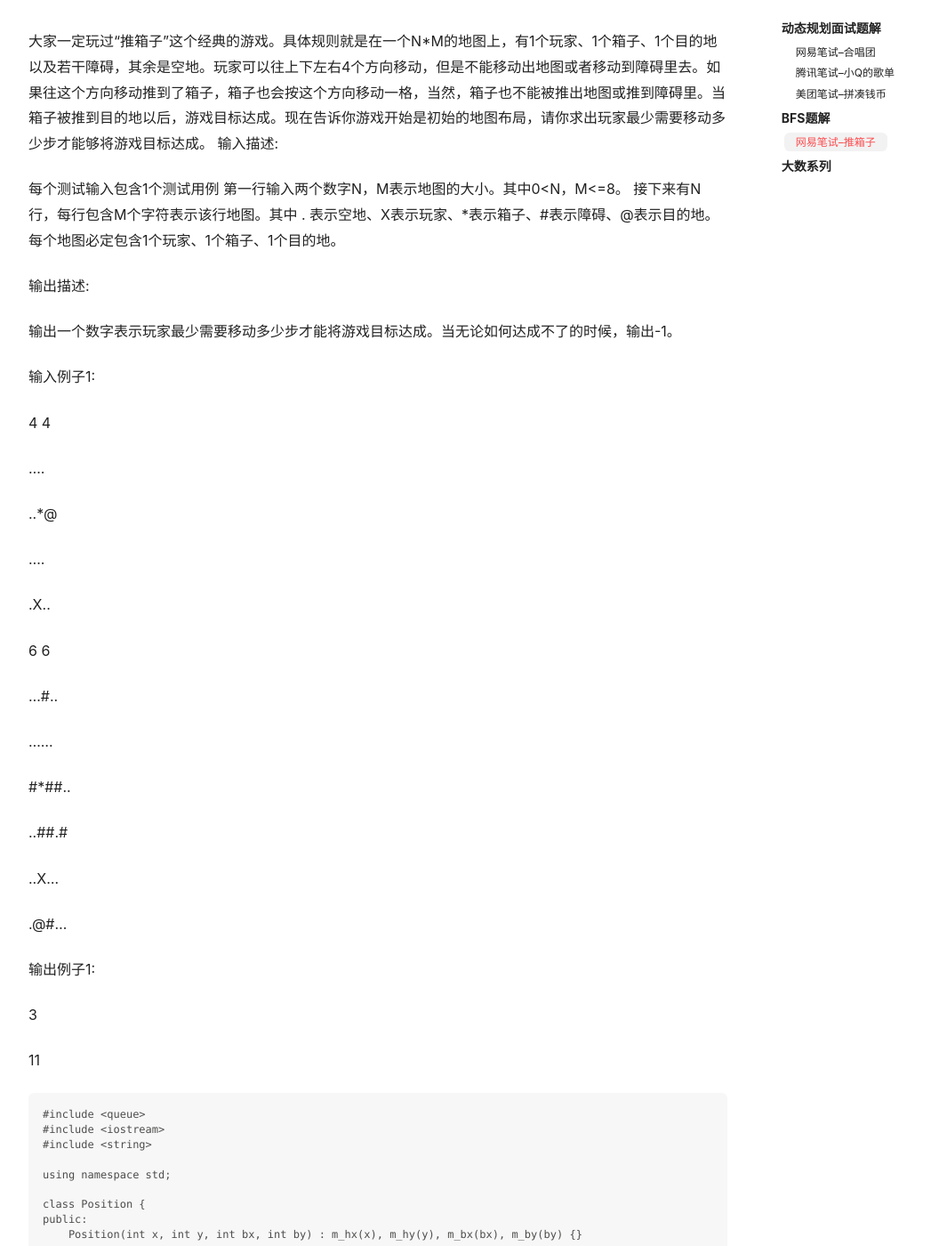
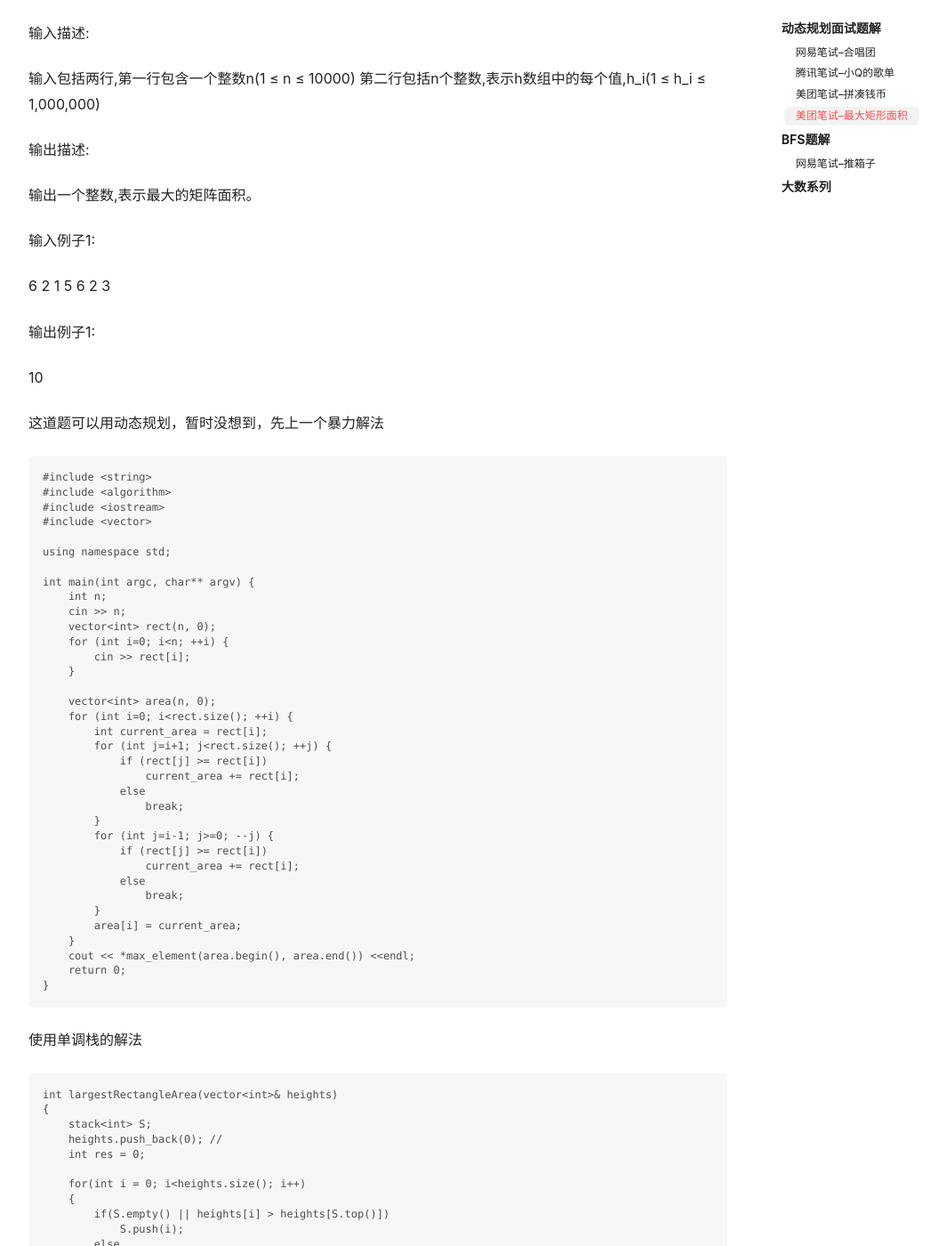
Before and after one commit to WingsGo/WingsGo.github.io, a Jekyll site: the page built from _posts/2018-09-03-interview-programming.md, in a window 1280 px wide and 1400 px high, scrolled down 4319 px. Shown: the whole window at 89% size, without its empty margins (105-1170 px from the left). Built offline with Jekyll 4.4.1, drawn with Linux system fonts in a browser that asks for light colours; nearby versions of some CDN libraries; comment, search, counter and statistics services are not loaded; some of the changed text lies outside the part shown.

Commit message:
added stack solution

```diff
--- a/_posts/2018-09-03-interview-programming.md
+++ b/_posts/2018-09-03-interview-programming.md
@@ -194,6 +194,100 @@ tags:
 	    return 0;
 	}
 
+### 美团笔试--最大矩形面积
+
+
+给定一组非负整数组成的数组h，代表一组柱状图的高度，其中每个柱子的宽度都为1。 在这组柱状图中找到能组成的最大矩形的面积（如图所示）。 入参h为一个整型数组，代表每个柱子的高度，返回面积的值。
+
+
+输入描述:
+
+输入包括两行,第一行包含一个整数n(1 ≤ n ≤ 10000)
+第二行包括n个整数,表示h数组中的每个值,h_i(1 ≤ h_i ≤ 1,000,000)
+
+
+
+输出描述:
+
+输出一个整数,表示最大的矩阵面积。
+
+
+输入例子1:
+
+6
+2 1 5 6 2 3
+
+
+输出例子1:
+
+10
+
+
+
+这道题可以用动态规划，暂时没想到，先上一个暴力解法
+
+
+    #include <string>
+	#include <algorithm>
+	#include <iostream>
+	#include <vector>
+
+	using namespace std;
+
+	int main(int argc, char** argv) {
+	    int n;
+	    cin >> n;
+	    vector<int> rect(n, 0);
+	    for (int i=0; i<n; ++i) {
+	        cin >> rect[i];
+	    }
+
+	    vector<int> area(n, 0);
+	    for (int i=0; i<rect.size(); ++i) {
+	        int current_area = rect[i];
+	        for (int j=i+1; j<rect.size(); ++j) {
+	            if (rect[j] >= rect[i])
+	                current_area += rect[i];
+	            else
+	                break;
+	        }
+	        for (int j=i-1; j>=0; --j) {
+	            if (rect[j] >= rect[i])
+	                current_area += rect[i];
+	            else
+	                break;
+	        }
+	        area[i] = current_area;
+	    }
+	    cout << *max_element(area.begin(), area.end()) <<endl;
+	    return 0;
+	}
+
+使用单调栈的解法
+
+    int largestRectangleArea(vector<int>& heights)
+	{
+	    stack<int> S;
+	    heights.push_back(0); //
+	    int res = 0;
+
+	    for(int i = 0; i<heights.size(); i++)
+	    {
+	        if(S.empty() || heights[i] > heights[S.top()])
+	            S.push(i);
+	        else
+	        {
+	            int temp = S.top();
+	            S.pop();
+	            int j = S.top();
+	            int dist = S.empty() ? i : i-S.top() -1;
+	            res = max(res, dist * heights[temp]);
+	            i--; // set i one step back.  to make sure the bar i will be processed.
+	        }
+	    }
+
+	    return res;
+	}
 
 
 
```
